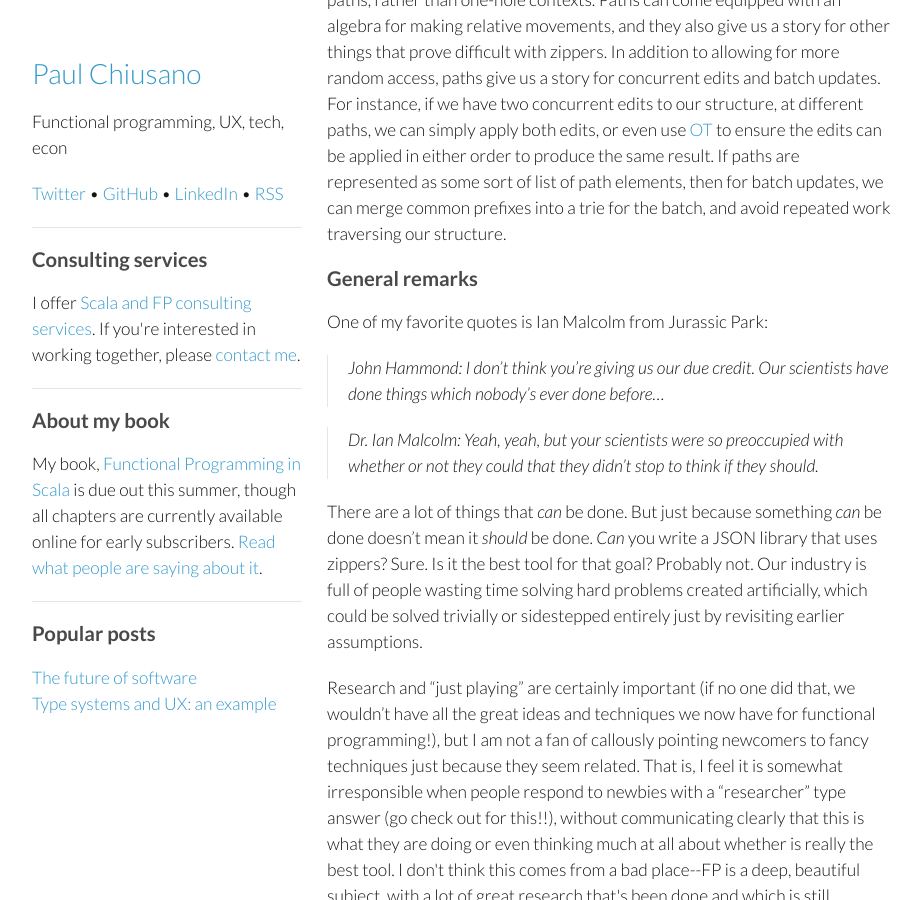
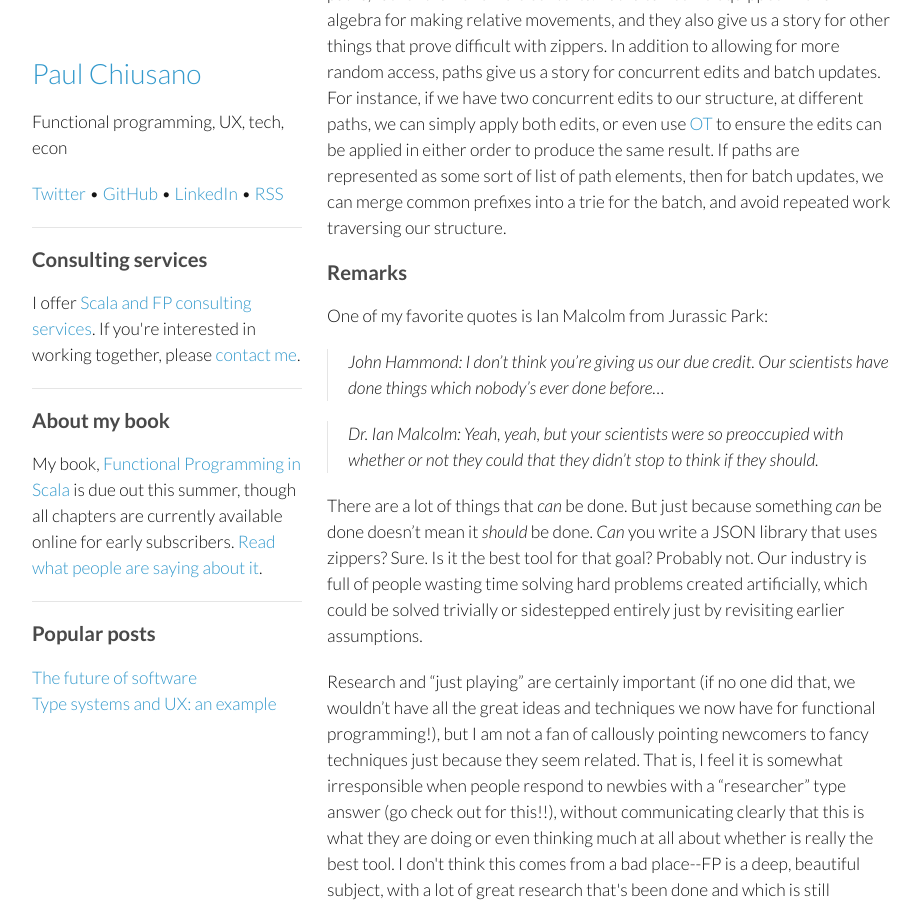
Before and after one commit to pchiusano/pchiusano.github.io, a Jekyll site: the page built from _posts/2014-08-12-zippers-not-useful.markdown, in a window 1280 px wide and 900 px high, scrolled down 3690 px. Shown: the whole window, without its empty margins (178-1099 px from the left). Built offline with Jekyll 4.4.1, drawn with Linux system fonts in a browser that asks for light colours; comment, search, counter and statistics services are not loaded.

Commit message:
Update 2014-08-12-zippers-not-useful.markdown

```diff
--- a/_posts/2014-08-12-zippers-not-useful.markdown
+++ b/_posts/2014-08-12-zippers-not-useful.markdown
@@ -43,7 +43,7 @@
 
 The general issue here is that neither parsing nor serialization really require the concept of a functional cursor _at all_. _Can_ it be done? Yes, of course. And there are even some nice libraries that happen to use zippers for these tasks. But _should_ it be done? Probably not.
 
-## As a model for some editing UI
+### As a model for some editing UI
 
 Another use case that people tend to suggest for zippers is graphical or command line UIs for editing, say, a file system tree.
 
@@ -68,7 +68,7 @@
 
 For building editable GUIs, we generally want some notion of a _path_, a function for looking up the value at a path, editing a value at that path, and a way of resolving screen positions to paths, say. That is, we want to deal with paths, rather than one-hole contexts. Paths can come equipped with an algebra for making relative movements, and they also give us a story for other things that prove difficult with zippers. In addition to allowing for more random access, paths give us a story for concurrent edits and batch updates. For instance, if we have two concurrent edits to our structure, at different paths, we can simply apply both edits, or even use [OT](http://en.wikipedia.org/wiki/Operational_transformation) to ensure the edits can be applied in either order to produce the same result. If paths are represented as some sort of list of path elements, then for batch updates, we can merge common prefixes into a trie for the batch, and avoid repeated work traversing our structure.
 
-### General remarks
+### Remarks
 
 One of my favorite quotes is Ian Malcolm from Jurassic Park:
 
```
